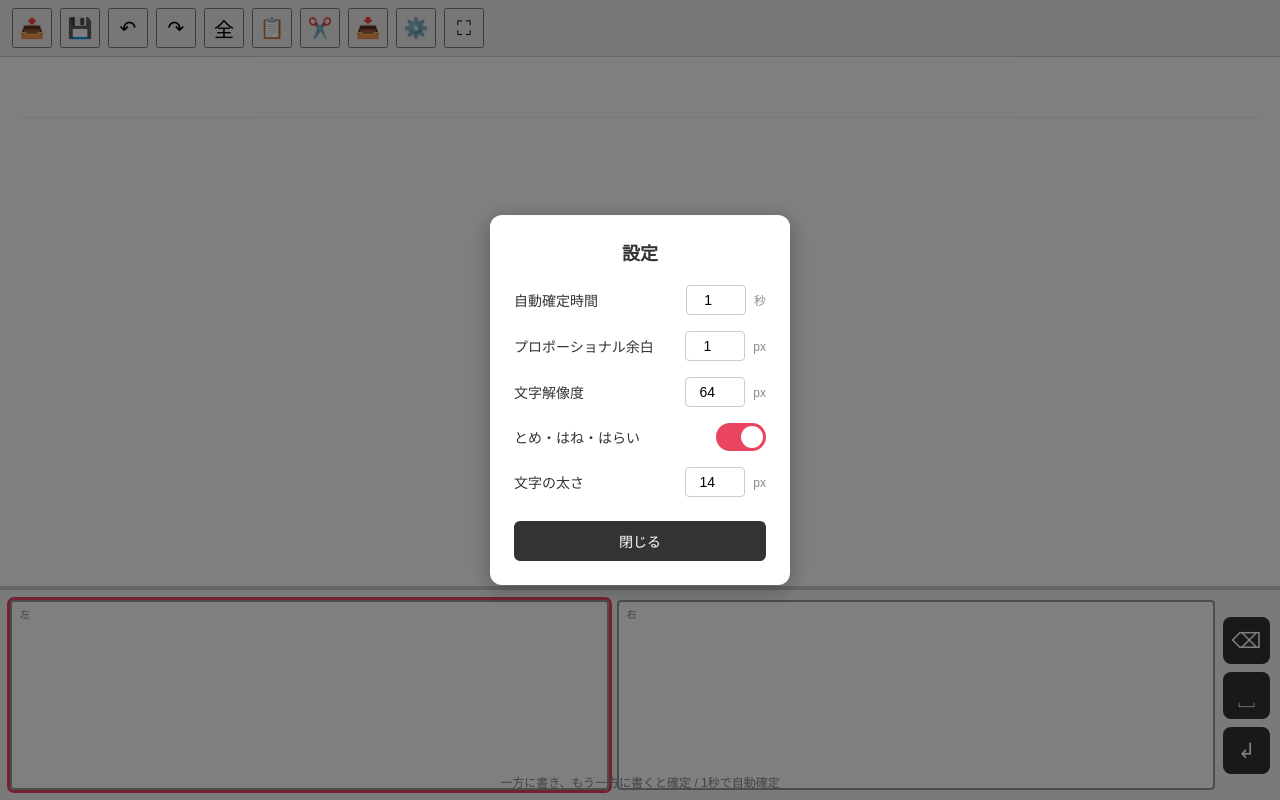
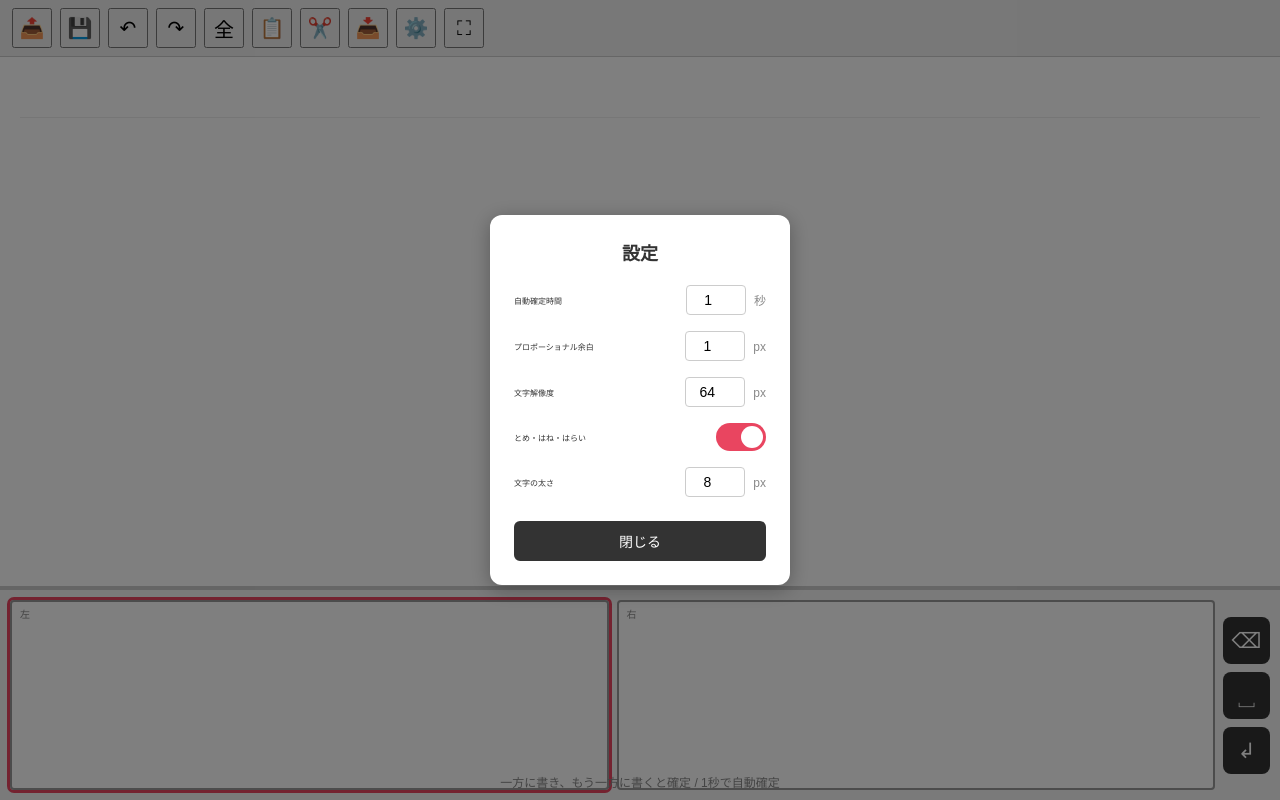
Before and after one commit to pluteus/handwriting, a plain HTML site: page index.html in a window 1280 px wide. Both pictures are taken after a click on the button "⚙️". Drawn offline with Linux system fonts and the light colour scheme.

Commit message:
Reduce font size and brush width in settings

```diff
--- a/index.html
+++ b/index.html
@@ -99,7 +99,7 @@
         }
 
         .settings-label {
-            font-size: 14px;
+            font-size: 8px;
         }
 
         .settings-input {
@@ -461,7 +461,7 @@
             <div class="settings-row">
                 <span class="settings-label">文字の太さ</span>
                 <div>
-                    <input type="number" class="settings-input" id="settingBrushWidth" value="14" min="4" max="40" step="1">
+                    <input type="number" class="settings-input" id="settingBrushWidth" value="8" min="4" max="40" step="1">
                     <span class="settings-unit">px</span>
                 </div>
             </div>
@@ -527,7 +527,7 @@ const MAX_HISTORY = 100;
         let PROP_MARGIN = 1;
         let CHAR_RESOLUTION = 64;
         let ENABLE_TOMEHANE = true; // とめ・はね・はらいを反映させるか
-        let BASE_BRUSH_WIDTH = 14; // 基本筆太さ（320px canvas基準）
+        let BASE_BRUSH_WIDTH = 8; // 基本筆太さ（320px canvas基準）
 
         // === 筆文字ストローク管理 ===
         // 各ストローク: { points: [{x,y,pressure,time}], ...}
```
